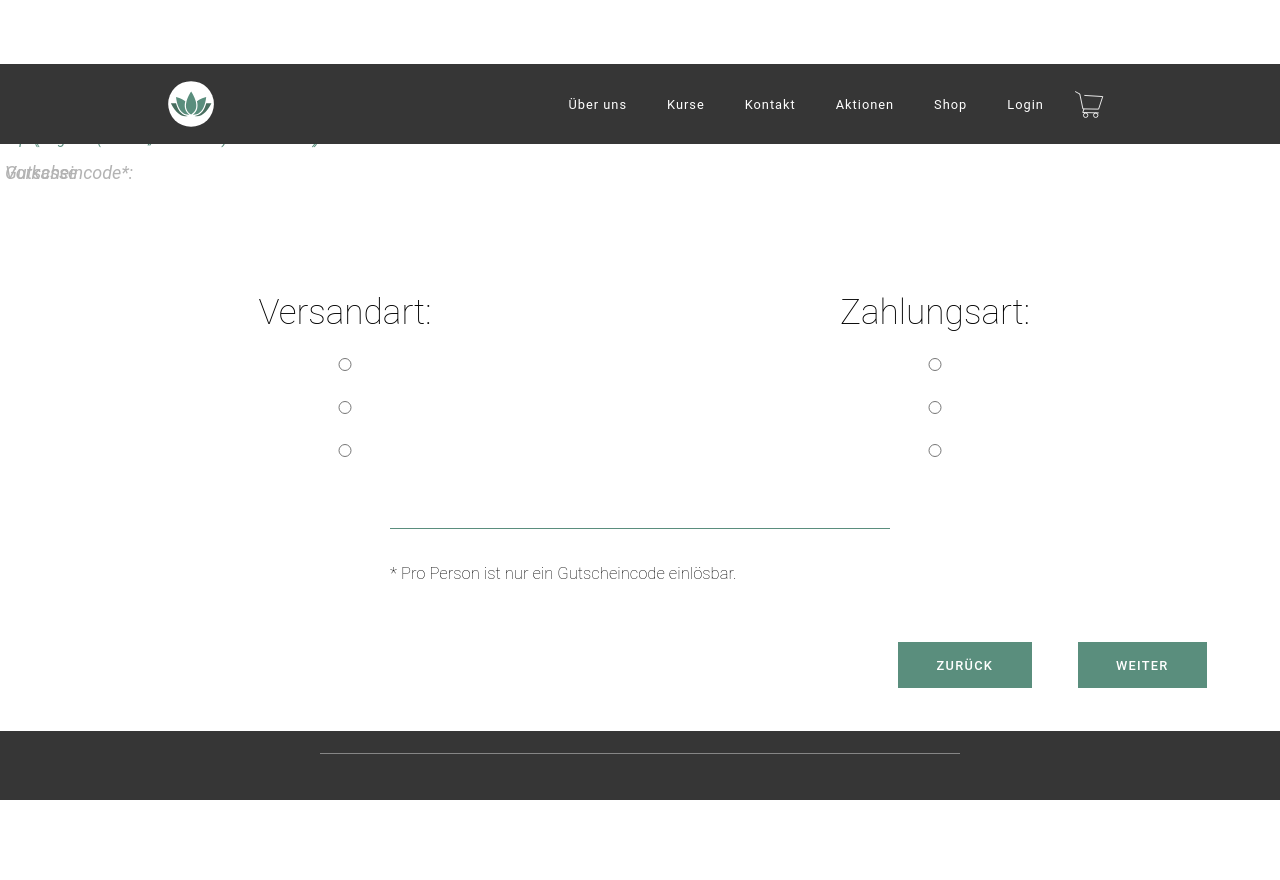
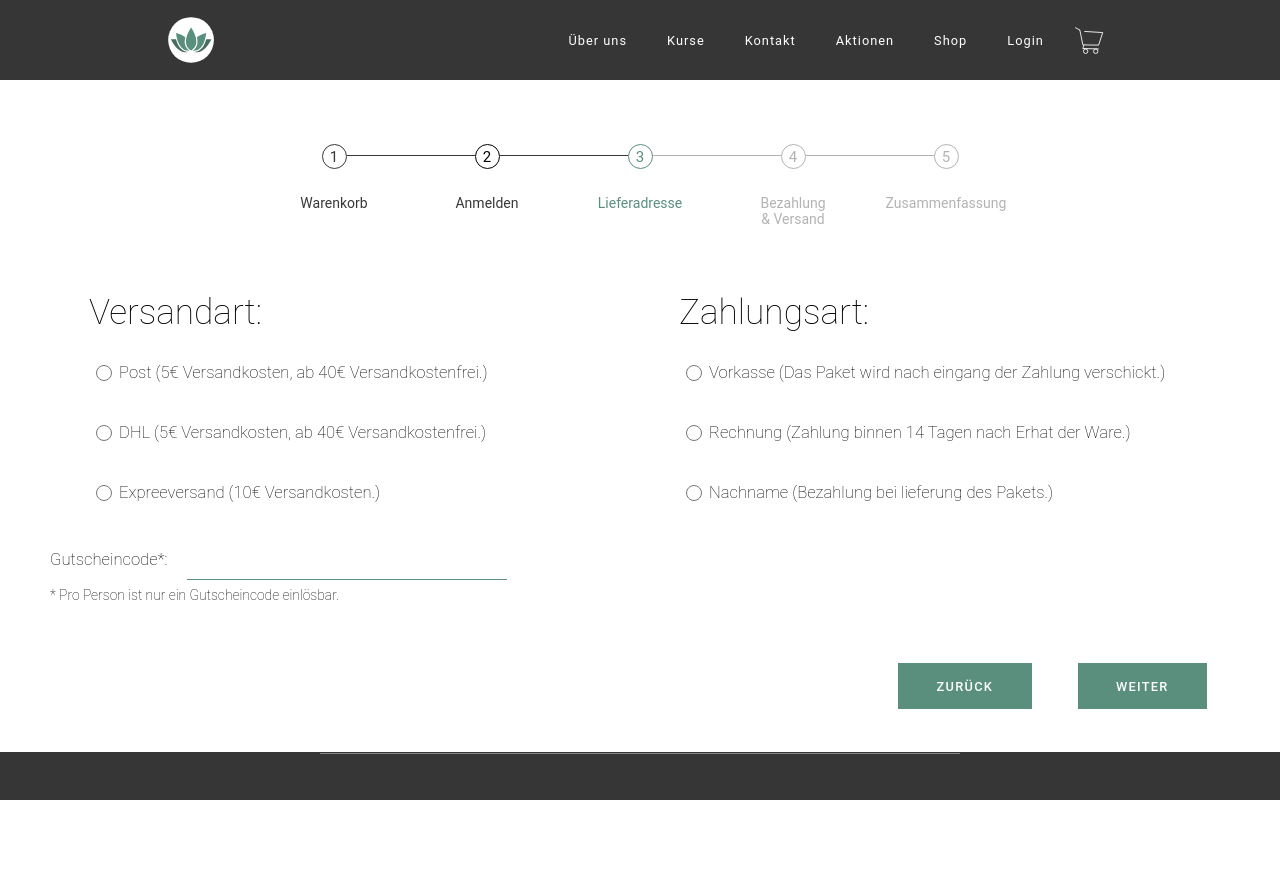
Before and after one commit to mrpipi1/Project-X, a PHP site: page /index.php?page=Versand in a window 1280 px wide. Shown: the top 880 px of the page. Before the commit the page ends 800 px from the top, so only its background shows below. Run offline with PHP 8.4, Linux system fonts and the light colour scheme.

Commit message:
versand + lieferung gestyled, added class for labels

```diff
--- a/content/Versand.php
+++ b/content/Versand.php
@@ -1,7 +1,8 @@
-<?php
-include("breadcrumbs.php");
-?>
 <section class="content-wrapper wrapper_checkout">
+
+    <?php
+    include("breadcrumbs.php");
+    ?>
 
     <section class="shipping-info">
 
@@ -9,57 +10,56 @@ include("breadcrumbs.php");
 
         <form class="form_shipping" action="" method="post">
 
-            <p>
-                <input type="radio" id="post" name="shipping-type"/> <label for="post">Post (5€ Versandkosten, ab 40€ Versandkostenfrei.)</label>
+            <p class="radiobutton_wrapper">
+                <input type="radio" id="post" name="shipping-type" class="radiobutton"/> <label for="post">Post (5€ Versandkosten, ab 40€ Versandkostenfrei.)</label>
             </p>
 
-            <p>
-                <input type="radio" id="DHL" name="shipping-type"/> <label for=DHL>DHL (5€ Versandkosten, ab 40€ Versandkostenfrei.)</label>
+            <p class="radiobutton_wrapper">
+                <input type="radio" id="DHL" name="shipping-type" class="radiobutton"/> <label for=DHL>DHL (5€ Versandkosten, ab 40€ Versandkostenfrei.)</label>
             </p>
 
-            <p>
-                <input type="radio" id="express" name="shipping-type"/> <label for="express">Expreeversand (10€ Versandkosten.)</label>
+            <p class="radiobutton_wrapper">
+                <input type="radio" id="express" name="shipping-type" class="radiobutton"/> <label for="express">Expreeversand (10€ Versandkosten.)</label>
             </p>
 
         </form>
 
     </section>
 
-    <section class="payment-info">
+    <section class="shipping-info">
 
         <h2>Zahlungsart:</h2>
 
         <form class="form_payment" action="" method="post">
 
-            <p>
-                <label for="vorkasse">Vorkasse</label>
-                <input type="radio" id="vorkasse" name="payment-type"/>
+            <p class="radiobutton_wrapper">
+                <input type="radio" id="vorkasse" name="payment-type" class="radiobutton"/> <label for="vorkasse">Vorkasse (Das Paket wird nach eingang der Zahlung verschickt.)</label>
             </p>
 
-            <p>
-                <input type="radio" id="rechnung" name="payment-type"/> <label for=rechnung>Rechnung</label>
+            <p class="radiobutton_wrapper">
+                <input type="radio" id="rechnung" name="payment-type" class="radiobutton" /> <label for=rechnung>Rechnung (Zahlung binnen 14 Tagen nach Erhat der Ware.)</label>
             </p>
 
-            <p>
-                <input type="radio" id="nachname" name="payment-type"/> <label for="nachname">Nachname</label>
+            <p class="radiobutton_wrapper">
+                <input type="radio" id="nachname" name="payment-type" class="radiobutton"/> <label for="nachname">Nachname (Bezahlung bei lieferung des Pakets.)</label>
             </p>
 
         </form>
 
     </section>
 
-        <section class="shipping-info">
+        <section class="form_cuopon">
 
-        <form class="form_cuopon" action="" method="post">
+        <form  action="" method="post">
 
-            <p>
+            <p class="form_cuopon-input">
                 <label for="coupon">Gutscheincode*:</label>
                 <input type="text" id="coupon" name="shipping-type"/>
             </p>
 
         </form>
 
-        <p>* Pro Person ist nur ein Gutscheincode einlösbar.</p>
+        <p><small>* Pro Person ist nur ein Gutscheincode einlösbar.</small></p>
 
     </section>
 
--- a/content/home.php
+++ b/content/home.php
@@ -398,21 +398,21 @@ include ('content/landingpage.php');
           <input type="text" name="name" value="" required>
           <span class="highlight"></span>
           <span class="form-bar"></span>
-          <label>Vorname | Nachname*</label>
+          <label class="label">Vorname | Nachname*</label>
         </div>
 
         <div class="form-group">
           <input type="text" name="tel" value="" required>
           <span class="highlight"></span>
           <span class="form-bar"></span>
-          <label>Telefonnumer*</label>
+          <label class="label">Telefonnumer*</label>
         </div>
 
         <div class="form-group">
           <input type="text" name="email" value="" required>
           <span class="highlight"></span>
           <span class="form-bar"></span>
-          <label>E-Mailadresse*</label>
+          <label class="label">E-Mailadresse*</label>
         </div>
 
         <div class="form-group">
--- a/css/styles.css
+++ b/css/styles.css
@@ -769,7 +769,7 @@ input:focus {
 
 
 
-label {
+.label {
   color: #b3b3b3;
   font-size: 18px;
   font-style: italic;
@@ -787,7 +787,7 @@ label {
 }
 
 
-input:focus ~ label, input:valid ~ label {
+input:focus ~ .label, input:valid ~ .label {
   top: -20px;
 
   font-size: 14px;
@@ -1650,8 +1650,47 @@ Anmelden
 
 
 
-
-
+/*####################
+Versand
+#####################*/
+
+.radiobutton_wrapper{
+  display: flex;
+  align-items: center;
+}
+
+.radiobutton{
+  width: 30px;
+  height: 16px;
+}
+
+.shipping-info{
+  width: 40vw;
+  display: flex;
+  flex-direction: column;
+  align-items: flex-start;
+}
+
+.form_cuopon{
+  width: 100vw;
+
+  display: flex;
+  flex-direction: column;
+}
+
+.form_cuopon-input{
+  display: flex;
+  align-items: baseline;
+}
+
+.form_cuopon-input input{
+  margin-left: 20px;
+  width: 25vw;
+}
+
+p.form_cuopon-input{
+  margin: 0;
+}
 
 /*#################
 Abschluss
```
Also changed, not shown: content/Anmelden.php (+5 -5 lines), content/Registrieren.php (+5 -5 lines), content/Zusammenfassung.php (+25 -9 lines).
